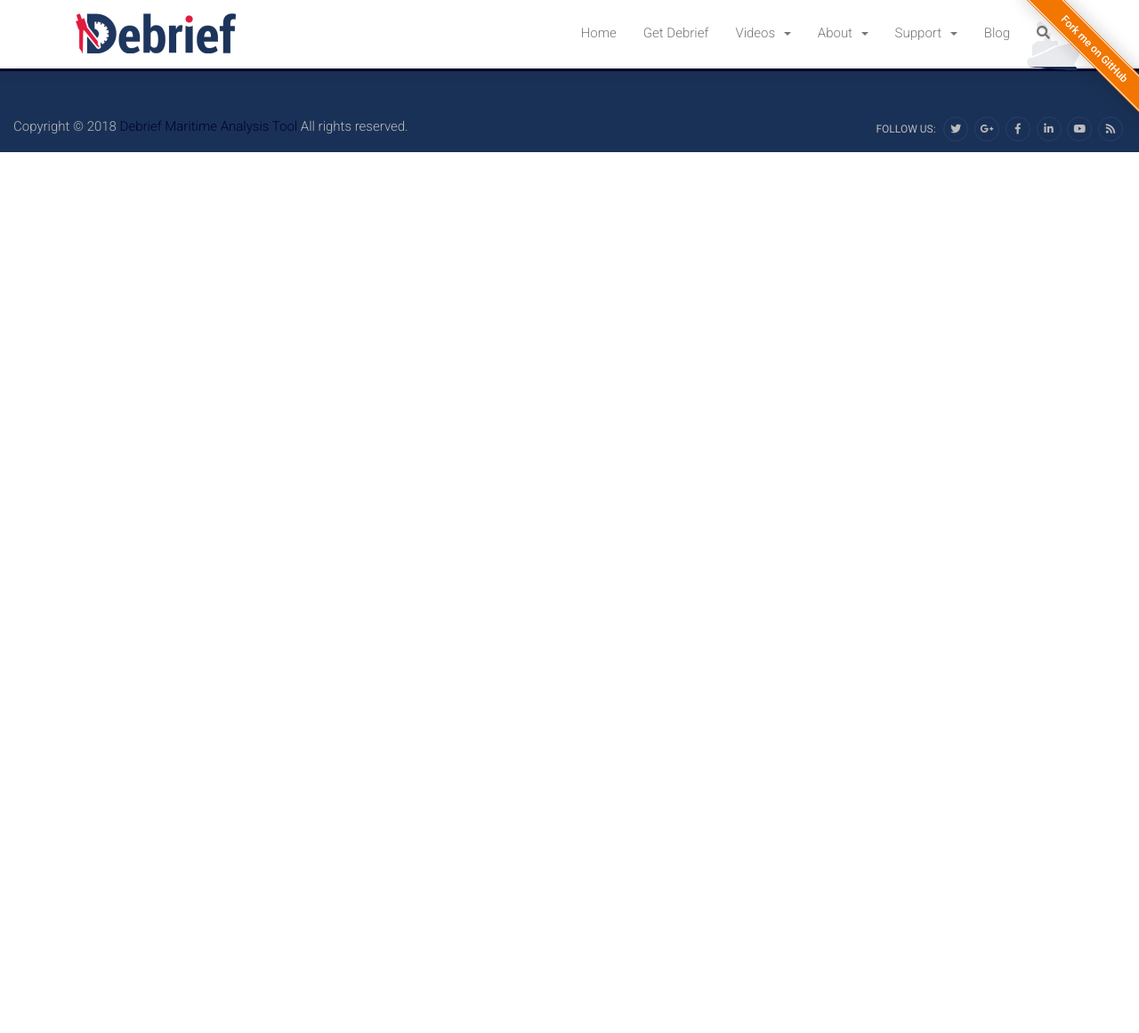
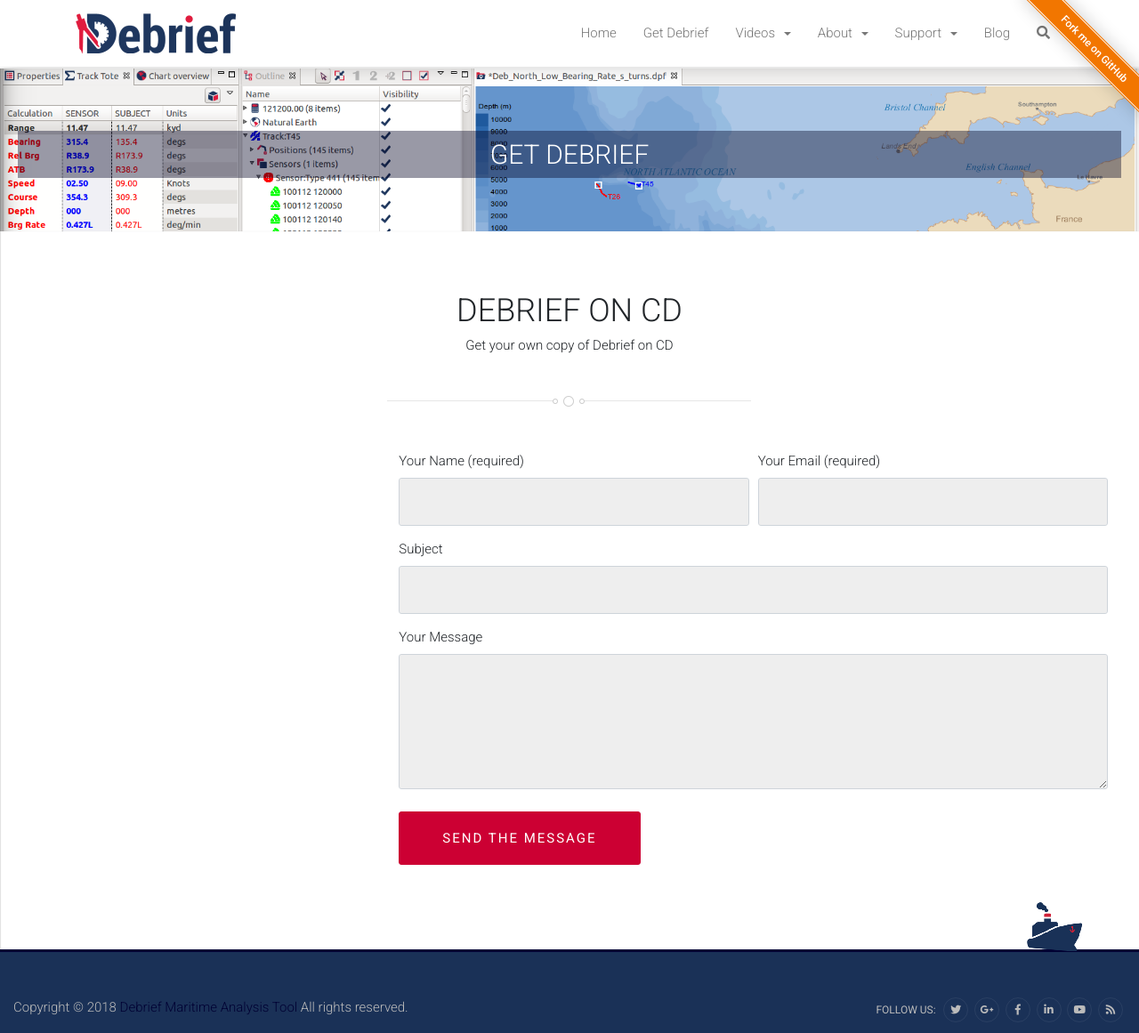
Before and after one commit to debrief/site, a Jekyll site: the page built from get-debrief.html, in a window 1280 px wide and 1161 px high. Shown: the whole window at 89% size. Built offline with Jekyll 4.4.1, drawn with Linux system fonts in a browser that asks for light colours; nearby versions of some CDN libraries.

Commit message:
Adding header template

```diff
--- /dev/null
+++ b/_includes/header_page.html
@@ -0,0 +1,5 @@
+<header class="header-page" style="background-image: url({{ include.image }});">
+
+  <h2 class="text-center">{{ include.title }}</h2>
+
+</header>
--- a/_layouts/home.html
+++ b/_layouts/home.html
@@ -8,7 +8,7 @@
   <section class="home-intro">
     <div class="container-fluid text-center">
         <h2 class="font-weight-normal">Powerful, Free, Fast and Intuitive!</h2>
-        <h5 class="font-weight-light mt-2">The Debrief Maritime Analysis Tool accelerates maritime data analysis and reporting. Over twenty years of visionary development make us the first choice of effective analysts the world over.</h5>
+        <h4 class="font-weight-light mt-2 lh-14">The Debrief Maritime Analysis Tool accelerates maritime data analysis and reporting. Over twenty years of visionary development make us the first choice of effective analysts the world over.</h4>
     </div>
   </section>
 </header>
--- a/_sass/home.scss
+++ b/_sass/home.scss
@@ -8,7 +8,7 @@
 }
 .home-intro {
   background-color: $primary;
-  padding: 65px 20px;
+  padding: 70px 20px 65px;
   box-shadow: 1px 0 1px rgba(50,50,50,0.15) inset;
   color: $white;
   h5 {
--- a/_sass/main.scss
+++ b/_sass/main.scss
@@ -21,20 +21,14 @@
   }
 }
 
-//Section & Blocks
-.section-default {
-  padding: 50px 20px;
-  overflow: hidden;
-  position: relative;
-  box-shadow: 1px 0 1px rgba(50,50,50,0.15) inset;
-  &--gray {
-    background-color: $background-light-gray;
-  }
-  h1 {
-    text-align: center;
-    font-weight: 300;
-  }
+
+//Utilits
+.lh-14 {
+  line-height: 1.4;
 }
+
+
+
 
 
 //Items
@@ -143,3 +137,37 @@
   background-color: #4b4b4b;
   border-color: #adadad;
 }
+
+
+//Section & Blocks
+.section-default {
+  padding: 70px 20px 50px;
+  overflow: hidden;
+  position: relative;
+  box-shadow: 1px 0 1px rgba(50,50,50,0.15) inset;
+  &--gray {
+    background-color: $background-light-gray;
+  }
+  h1 {
+    text-align: center;
+    font-weight: 300;
+  }
+}
+.header-page {
+  background: url(../images/GetDebriefBanner.png);
+  background-position: center center;
+  background-repeat: no-repeat;
+  background-size: cover;
+  position: relative;
+  padding: 50px 20px;
+  overflow: hidden;
+  position: relative;
+  box-shadow: 1px 0 1px rgba(50,50,50,0.15) inset;
+  h2 {
+    background-color: rgba(0, 0, 33, 0.4);
+    padding: 10px 15px;
+    color: $white;
+    font-weight: 300;
+    margin: 20px auto 10px;
+  }
+}
--- a/_sass/variables.scss
+++ b/_sass/variables.scss
@@ -24,6 +24,7 @@
 $h4-font-size:                $font-size-base * 1.4 !default;
 $h5-font-size:                $font-size-base * 1.2 !default;
 $h6-font-size:                $font-size-base * 1.066666667 !default;
+$headings-line-height:        1.1 !default;
 
 //Input
 $input-height-lg:             3.6rem;
--- a/get-debrief.html
+++ b/get-debrief.html
@@ -1,13 +1,44 @@
 ---
 layout: default
-title: Get Debrief
+title: Get Debrief – Debrief Maritime Analysis Tool
 ---
 
-<header>
+{% include header_page.html title="GET DEBRIEF" image="../assets/images/GetDebriefBanner.png" %}
 
+<main>
+    <section class="section-default benefits-section">
+        <div class="container-fluid">
+            <h1>DEBRIEF ON CD</h1>
+            <p class="text-center font-weight-light">Get your own copy of Debrief on CD</p>
+            <div class="divider-default clearfix "></div>
+            <div class="row">
+                <div class="col-md-4"></div>
+                <div class="col-md-8">
+                    <form class="mb-5">
+                        <div class="form-row">
+                            <div class="form-group col-md-6">
+                            <label for="SMinputName" class="font-weight-light">Your Name (required)</label>
+                            <input type="text" class="form-control form-control--gray form-control-lg" id="SMinputName">
+                            </div>
+                            <div class="form-group col-md-6">
+                            <label for="SMinputEmail" class="font-weight-light">Your Email (required)</label>
+                            <input type="email" class="form-control form-control--gray form-control-lg" id="SMinputEmail">
+                            </div>
+                        </div>
+                        <div class="form-group">
+                            <label for="SMinputSubject" class="font-weight-light">Subject</label>
+                            <input type="text" class="form-control form-control--gray form-control-lg" id="SMinputSubject">
+                        </div>
+                        <div class="form-group">
+                            <label for="SMinputMessage" class="font-weight-light">Your Message</label>
+                            <textarea class="form-control form-control--gray form-control-lg" id="SMinputMessage" rows="6"></textarea>
+                            </div>
 
-
-</header>
-<main>
+                        <button type="submit" class="btn btn-secondary btn-submit">SEND THE MESSAGE</button>
+                    </form>
+                </div>
+            </div>
+        </div>
+    </section>
 
 </main>
```
Also changed, not shown: assets/images/GetDebriefBanner.png (added).
